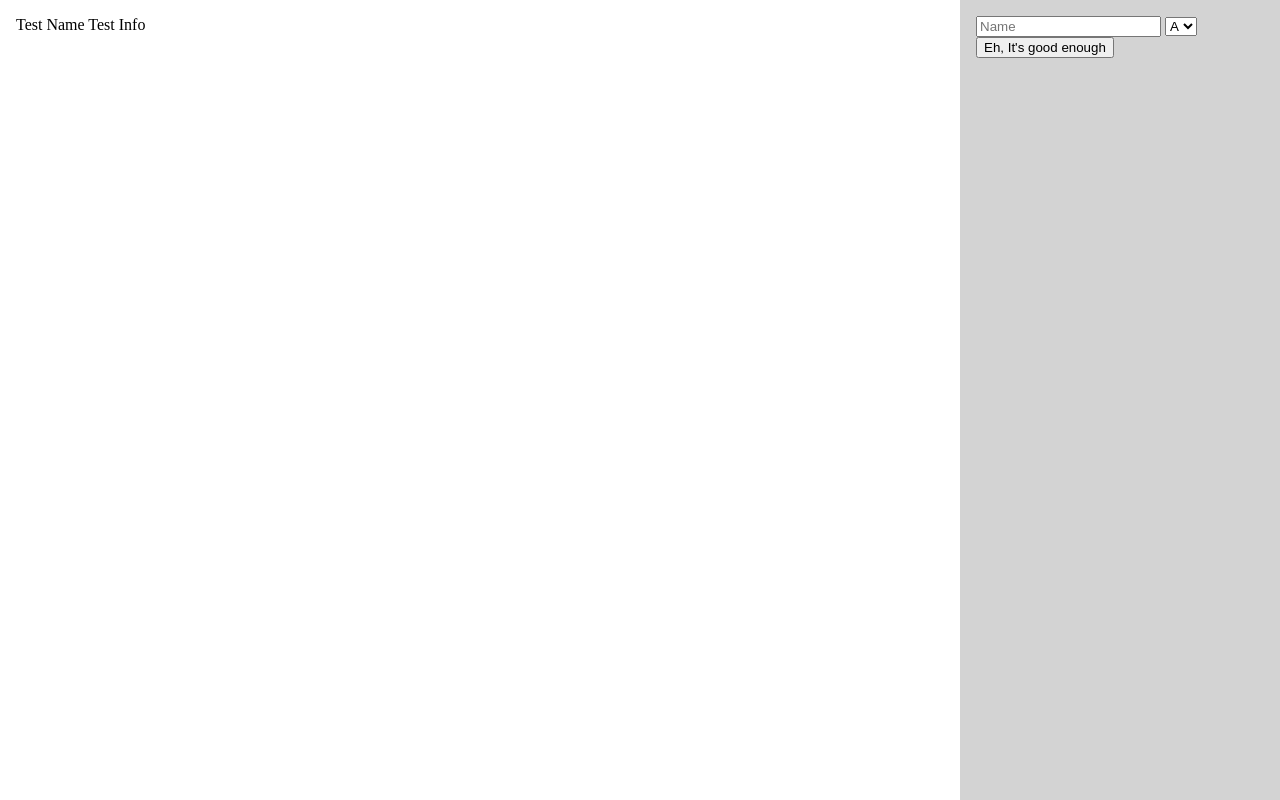
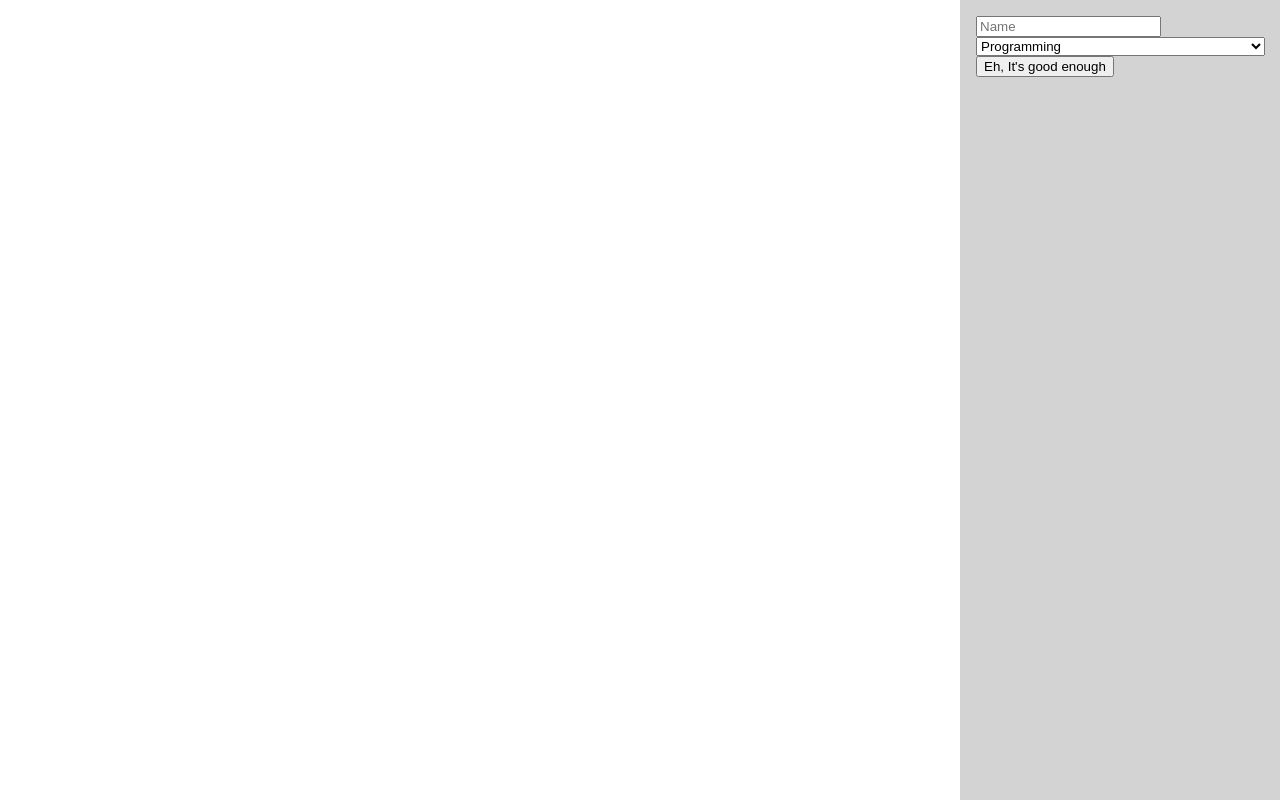
Before and after one commit to JoshDoesStuff/CertifiedMediocrity, a plain HTML site: page index.html in a window 1280 px wide. Drawn offline with Linux system fonts and the light colour scheme.

Commit message:
finish RNG and catgeories

```diff
--- a/index.html
+++ b/index.html
@@ -13,8 +13,8 @@
         <section class="left">
 
             <div class="certificate " id="certificate">
-                <span id="nameOutput" class="visible">Test Name</span>
-                <span id="info">Test Info</span>
+                <span id="nameOutput" class="visible"></span>
+                <span id="info"></span>
             </div>
 
         </section>
@@ -26,10 +26,10 @@
                 <input type="text" name="name" id="name" placeholder="Name">
 
                 <select name="type" id="type">
-                    <option value="A">A</option>
-                    <option value="B">B</option>
-                    <option value="C">C</option>
-                    <option value="D">D</option>
+                    <option value="A">Programming</option>
+                    <option value="B">Life</option>
+                    <option value="C">Making Decisions 	&#40;Good or Bad I Don't Care&#41;</option>
+                    <option value="D">Following Instructions</option>
                 </select>
                 <input type="submit" value="Eh, It's good enough">
 
--- a/main.js
+++ b/main.js
@@ -13,6 +13,9 @@ document.addEventListener("DOMContentLoaded", function () {
         let nameOutput = document.getElementById('nameOutput');
         // console.log(eventData);
         nameOutput.innerText = eventData.target.value;
+        changeCert(eventData.target.value);
+        rngMoment
+
     });
 
     document.getElementById('type').addEventListener('change', function (eventData) {
@@ -21,6 +24,7 @@ document.addEventListener("DOMContentLoaded", function () {
         let info = document.getElementById('info');
         info.innerText = eventData.target.value;
         changeCert(eventData.target.value);
+        rngMoment
     });
 
     // process form Data
@@ -29,12 +33,12 @@ document.addEventListener("DOMContentLoaded", function () {
         console.log(eventData.target);
         var formData = new FormData(eventData.target);
         formData = Object.fromEntries(formData);
-
         //update certificate information when form is submitted:
         let nameOutput = document.getElementById('nameOutput');
         let info = document.getElementById('info');
         nameOutput.innerText = formData.name;
         info.innerText = formData.type;
+        rngMoment
 
       });
     // Log readiness to console
@@ -50,6 +54,9 @@ document.addEventListener("DOMContentLoaded", function () {
     function changeCert(value){
         let certificate = document.getElementById('certificate');
         certificate.classList = ""; // clear classes on each function call
+        if (rndInt === 3) {
+            console.log('sorry was hungry')
+        } else {
         switch(value){
             case 'A':
                 certificate.classList.add('number1');
@@ -65,6 +72,7 @@ document.addEventListener("DOMContentLoaded", function () {
             break;
         }
     }
+    }
 });
 
 /* Additional things to be aware of */
@@ -77,3 +85,10 @@ document.addEventListener("DOMContentLoaded", function () {
 function processForm(form){
 
 }
+
+
+
+function rngMoment() {
+    const rndInt = Math.floor(Math.random() * 25) + 1;
+    return rndInt
+}
```
Also changed, not shown: Assets/man i really put the ass in assets didnt i.txt, TheCertificateFiles/option1.html (added).
